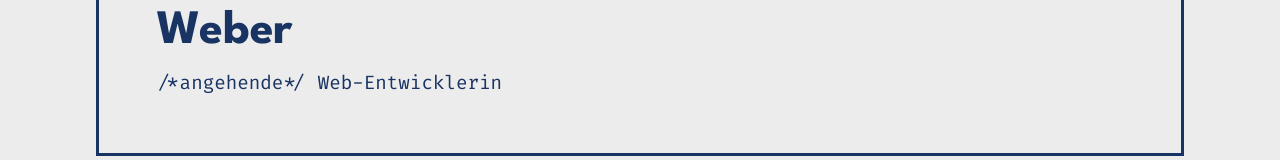
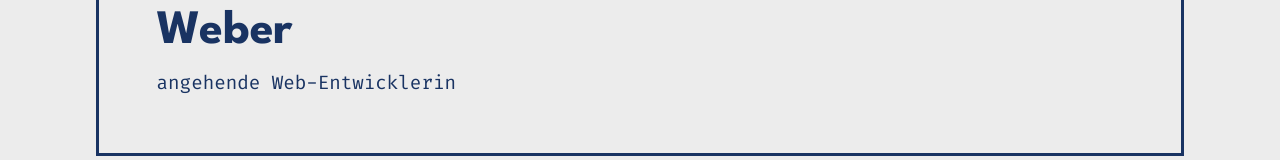
Before and after one commit to claudiacodes-dev/claudiacodes, a plain HTML site: page index.html in a window 1280 px wide. Shown: the part 490-650 px from the top of the page. Drawn offline with Linux system fonts and the light colour scheme.

Commit message:
Add files via upload
Änderung h2

```diff
--- a/index.html
+++ b/index.html
@@ -31,7 +31,7 @@
 
         <section class="content-card hero">
           <h1>Claudia </br> Weber</h1>
-          <h2>/*angehende*/ Web-Entwicklerin</h2>
+          <h2 class="typewriter">angehende Web-Entwicklerin</h2>
         </section>
 
         <!-- ANCHOR about ------------------------------------->
```
